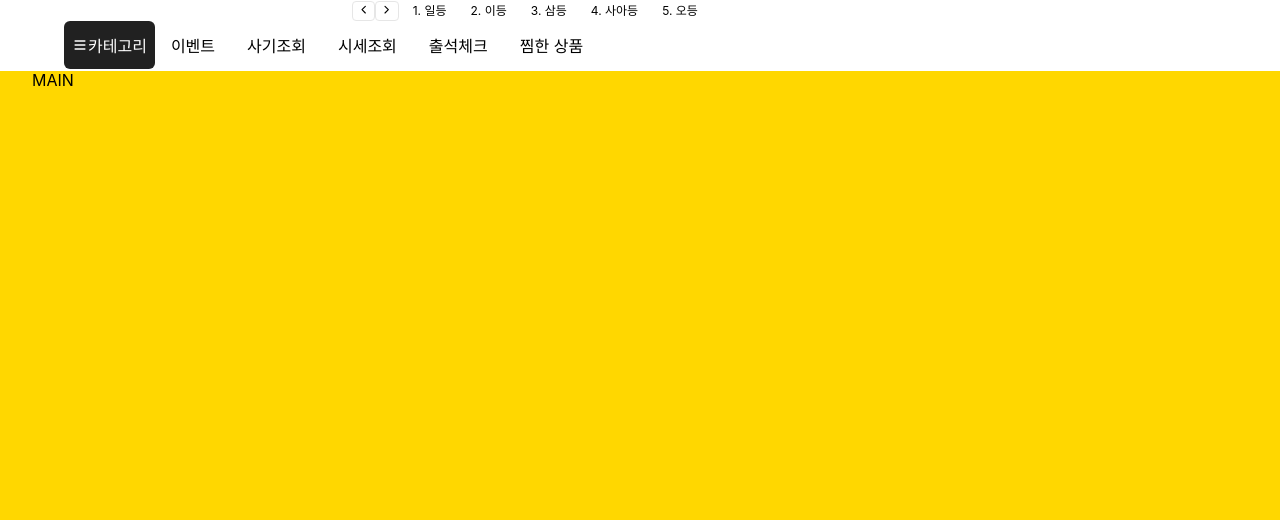
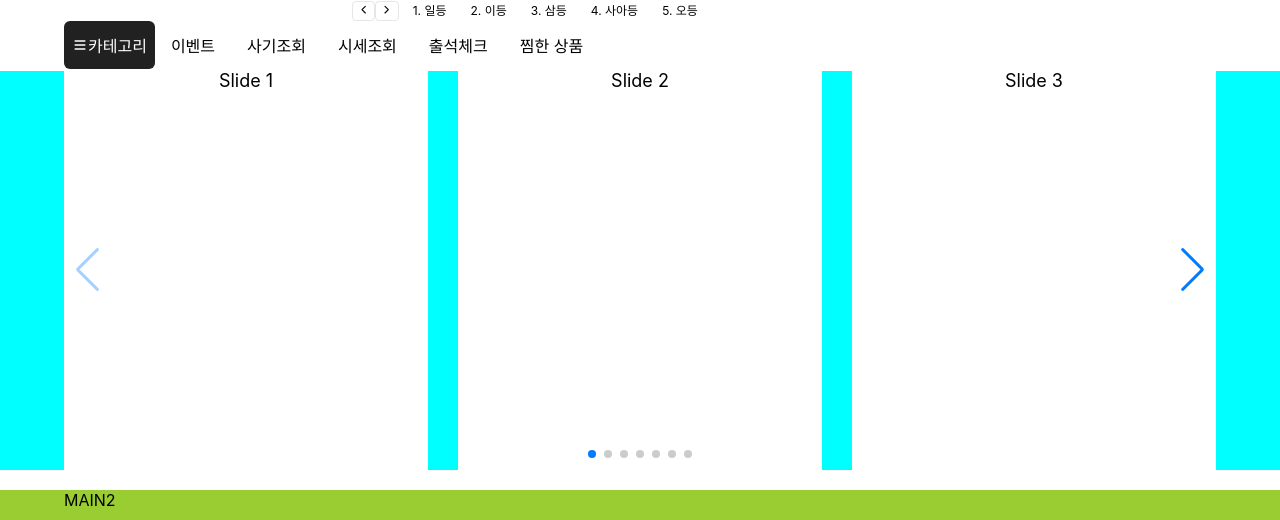
Before and after one commit to JyZo/react-clone-practice2, a React (Create React App) app: page / in a window 1280 px wide. Shown: the part 135-655 px from the top of the page. Built offline with nearby package versions, Linux system fonts and the light colour scheme.

Commit message:
top main ING

```diff
--- a/package.json
+++ b/package.json
@@ -10,10 +10,12 @@
     "@testing-library/user-event": "^13.5.0",
     "react": "^18.2.0",
     "react-dom": "^18.2.0",
+    "react-responsive-carousel": "^3.2.23",
     "react-router-dom": "^6.21.2",
     "react-scripts": "5.0.1",
     "react-spinners": "^0.13.8",
     "sass": "^1.70.0",
+    "swiper": "^11.0.6",
     "web-vitals": "^2.1.4"
   },
   "scripts": {
--- a/src/layouts/header.scss
+++ b/src/layouts/header.scss
@@ -214,7 +214,7 @@
     &:hover {
         .categorybar_wrapper {
             opacity: 1;
-        visibility: visible;
+            visibility: visible;
         }
     }
 }
--- a/src/layouts/main.jsx
+++ b/src/layouts/main.jsx
@@ -1,11 +1,37 @@
 import React from 'react';
 import './main.scss';
+import { Swiper, SwiperSlide } from 'swiper/react';
+import { Navigation, Pagination } from 'swiper/modules';
+import 'swiper/css';
+import 'swiper/css/navigation';
+import 'swiper/css/pagination';
+import 'swiper/css/scrollbar';
 
 const main = () => {
   return (
     <main className="main_root">
-      <div className="main1">MAIN</div>
-      <div className="main1">MAIN2</div>
+      <div className="top_main">
+        <div className="carousel_wrapper">
+          <Swiper
+            modules={[Navigation, Pagination]}
+            slidesPerView={3}
+            spaceBetween={30}
+            navigation
+            pagination={{ clickable: true }}
+          >
+            <SwiperSlide>Slide 1</SwiperSlide>
+            <SwiperSlide>Slide 2</SwiperSlide>
+            <SwiperSlide>Slide 3</SwiperSlide>
+            <SwiperSlide>Slide 4</SwiperSlide>
+            <SwiperSlide>Slide 5</SwiperSlide>
+            <SwiperSlide>Slide 6</SwiperSlide>
+            <SwiperSlide>Slide 7</SwiperSlide>
+            <SwiperSlide>Slide 8</SwiperSlide>
+            <SwiperSlide>Slide 9</SwiperSlide>
+          </Swiper>
+        </div>
+      </div>
+      <div className="bot_main">MAIN2</div>
     </main>
   );
 };
--- a/src/layouts/main.scss
+++ b/src/layouts/main.scss
@@ -7,10 +7,53 @@
     flex-grow: 1;
 }
 
-.main1{
-    // padding-top: 90px;
-    padding-left: 2rem;
-    padding-right: 2rem;
-    height: 1000px;
-    background-color: gold;
+.top_main{
+    position: relative;
+    max-width: 1280px;
+    padding-left: 4rem;
+    padding-right: 4rem;
+    margin-left: auto;
+    margin-right: auto;
+    height: 400px;
+    background-color: aqua;
+    overflow: hidden;
+    box-sizing: content-box;
 }
+
+.carousel_wrapper{
+    height: 100%;
+}
+.bot_main{
+    max-width: 1280px;
+    padding-left: 4rem;
+    padding-right: 4rem;
+    margin-top: 1.25rem;
+    margin-bottom: 6rem;
+    margin-left: auto;
+    margin-right: auto;
+    height: 800px;
+    background-color: yellowgreen;
+}
+
+.swiper {
+    width: 100%;
+    height: 100%;
+}
+
+.swiper-slide {
+    text-align: center;
+    font-size: 18px;
+    background: #fff;
+
+    /* Center slide text vertically */
+    display: flex;
+    justify-content: center;
+    align-items: center;
+}
+
+.swiper-slide img {
+    display: block;
+    width: 100%;
+    height: 100%;
+    object-fit: cover;
+}
```
Also changed, not shown: 1 other file (tests, documents, lock files or other folders).
